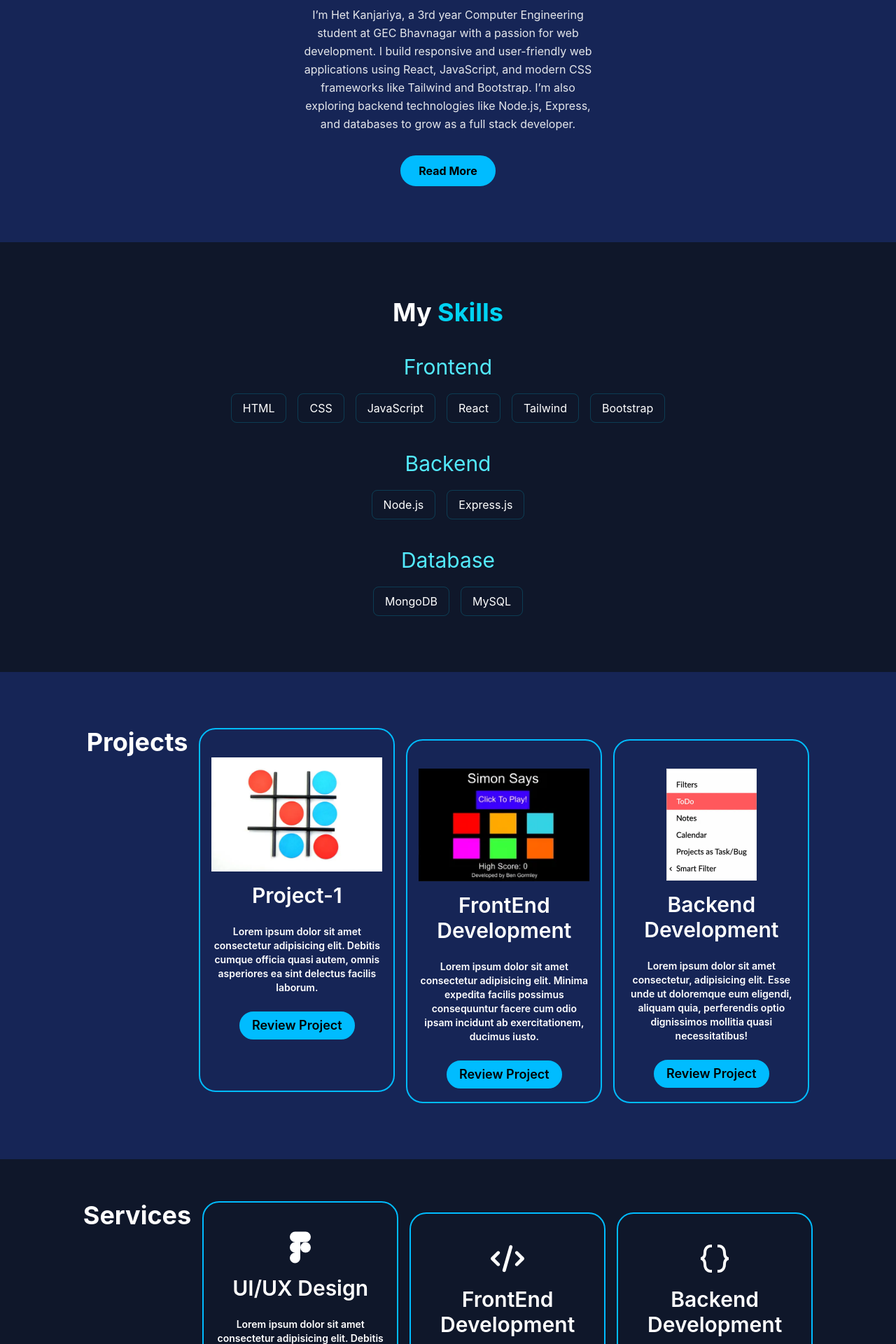
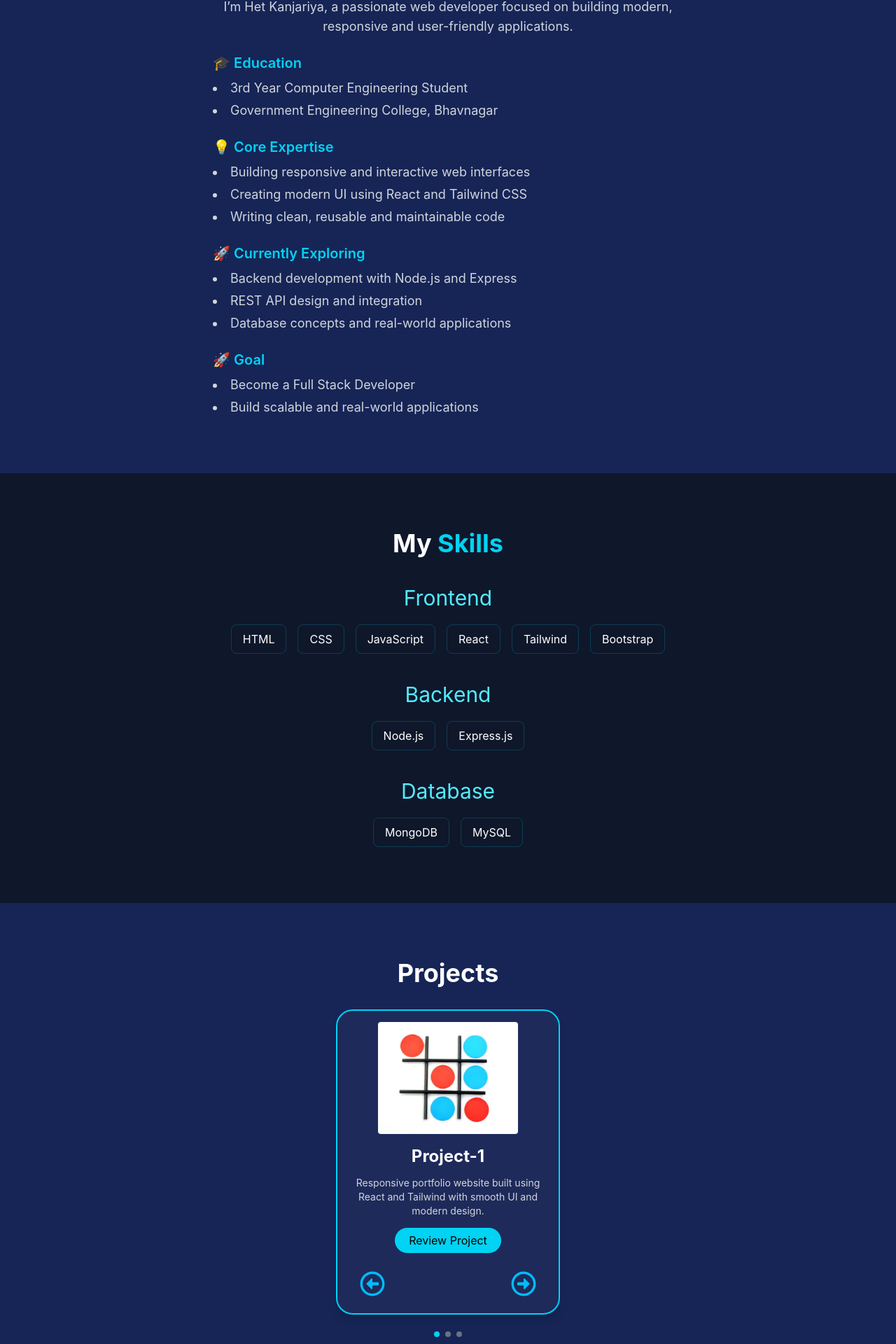
Before and after one commit to hmk2186/My-Portfolio, a React (Vite) app: page / in a window 1280 px wide. Shown: the part 674-2594 px from the top of the page at 70% size. Built offline with nearby package versions, Linux system fonts and the light colour scheme.

Commit message:
Mobile UI Updated

```diff
--- a/src/components/Footer.jsx
+++ b/src/components/Footer.jsx
@@ -3,9 +3,10 @@
 import { RiInstagramFill } from "react-icons/ri";
 
 export default function Footer() {
-  return (<>
-  <div className="bottom-0 h-30 w-full bg-gray-700 ">
-    <div className="flex justify-center gap-8">
+  return (
+    <>
+    {/* <div className="bottom-0 h-30 w-full bg-gray-700 flex justify-center items-center"> */}
+    {/* <div className="flex justify-center gap-8">
               <span className="rounded-full border-sky-400 border-2 p-2 hover:scale-125 transition duration-300 mt-4">
                 <a
                   href="https://github.com/hmk2186"
@@ -33,11 +34,55 @@
                   <RiInstagramFill />
                 </a>
               </span>
-            </div>
-      <div className="text-center mt-4">
+            </div> */}
+      {/* <div >
       @ Het Kanjariya | All Rights Reserved
       </div>
-    </div>
+    </div> */}
+
+    <footer className="w-full bg-gray-800 text-white py-8 px-4">
+
+      {/* Main Footer Content */}
+      <div className="max-w-6xl mx-auto flex flex-col md:flex-row justify-between items-center gap-6">
+
+        {/* Middle - Navigation Links */}
+        <div className="flex flex-wrap justify-center gap-6 text-sm">
+          <a href="#home" className="hover:text-sky-400 transition ">Home</a>
+          <a href="#about" className="hover:text-sky-400 transition">About</a>
+          <a href="#skills" className="hover:text-sky-400 transition">Skills</a>
+          <a href="#projects" className="hover:text-sky-400 transition">Projects</a>
+          <a href="#services" className="hover:text-sky-400 transition">Services</a>
+          <a href="#certificates" className="hover:text-sky-400 transition">Certificates</a>
+          <a href="#contact" className="hover:text-sky-400 transition">Contact</a>
+        </div>
+
+        {/* Right - Social Icons */}
+        <div className="flex gap-4">
+          <a href="https://github.com/hmk2186" target="_blank" rel="noreferrer"
+            className="text-xl hover:text-sky-400 transition">
+            <FaGithub />
+          </a>
+
+          <a href="https://www.linkedin.com/in/het-kanjariya-cte-gecbvn-ce-a48087304/"
+            target="_blank" rel="noreferrer"
+            className="text-xl hover:text-sky-400 transition">
+            <FaLinkedin />
+          </a>
+
+          <a href="https://www.instagram.com/_.het._.kanjariya._/"
+            target="_blank" rel="noreferrer"
+            className="text-xl hover:text-sky-400 transition">
+            <RiInstagramFill />
+          </a>
+        </div>
+      </div>
+
+      {/* Bottom Line */}
+      <div className="text-center text-sm text-gray-400 mt-6">
+        © {new Date().getFullYear()} Het Kanjariya | All Rights Reserved
+      </div>
+
+    </footer>
     </>
   );
 }
--- a/src/sections/About.jsx
+++ b/src/sections/About.jsx
@@ -1,48 +1,113 @@
-import { FaGithub } from "react-icons/fa";
-import { FaLinkedin } from "react-icons/fa6";
-import { RiInstagramFill } from "react-icons/ri";
-import myImage from "../assets/images/IMG_20251024_141215.jpg";
-import "../styles/General.css";
+// import { FaGithub } from "react-icons/fa";
+// import { FaLinkedin } from "react-icons/fa6";
+// import { RiInstagramFill } from "react-icons/ri";
+// import myImage from "../assets/images/IMG_20251024_141215.jpg";
+// import "../styles/General.css";
+
+// export default function About() {
+//   return (
+//     <section
+//       id="about"
+//       className="flex flex-wrap items-center text-center justify-center gap-6 px-4 py-20 bg-[oklch(28.2%_0.091_267.935)]/70 "
+//     >
+//       {/* <div>
+//         <img
+//           src={myImage}
+//           alt="profile"
+//           className="w-64 h-64  rounded-full object-cover mt-2 border-4 border-sky-400"
+//           style={{
+//             animation: "float 3s ease-in-out infinite",
+//           }}
+//         />
+//       </div> */}
+//       <div>
+//         <h1 className="text-5xl font-bold text-white mt-2">
+//           About{" "}
+//           <span className="bg-gradient-to-r from-sky-400 to-purple-500 bg-clip-text text-transparent">
+//             Me
+//           </span>
+//         </h1>
+
+//         <p className="max-w-md mx-auto mt-8 text-gray-200 text-base leading-8 px-4 text-lg">
+//           I’m Het Kanjariya, a 3rd year Computer Engineering student at GEC
+//           Bhavnagar with a passion for web development. I build responsive and
+//           user-friendly web applications using React, JavaScript, and modern CSS
+//           frameworks like Tailwind and Bootstrap. I’m also exploring backend
+//           technologies like Node.js, Express, and databases to grow as a full
+//           stack developer.
+//         </p>
+
+//         {/* <div className="flex gap-8 justify-center mt-4">
+//           <a href="#projects">
+//             <button className=" px-6 py-2 mt-4 bg-sky-400 text-black font-bold rounded-full border-2 border-sky-400 transition duration-300 hover:bg-transparent hover:text-sky-400 hover:scale-105">
+//               Read More
+//             </button>
+//           </a>
+//         </div> */}
+//       </div>
+//     </section>
+//   );
+// }
 
 export default function About() {
   return (
     <section
       id="about"
-      className="flex flex-wrap items-center text-center justify-center gap-6 px-4 py-20 bg-[oklch(28.2%_0.091_267.935)]/70"
+      className="bg-[oklch(28.2%_0.091_267.935)]/70 text-white py-20 px-4 flex flex-col items-center"
     >
-      {/* <div>
-        <img
-          src={myImage}
-          alt="profile"
-          className="w-64 h-64  rounded-full object-cover mt-2 border-4 border-sky-400"
-          style={{
-            animation: "float 3s ease-in-out infinite",
-          }}
-        />
-      </div> */}
-      <div>
-        <h1 className="text-5xl font-bold text-white mt-2">
-          About{" "}
-          <span className="bg-gradient-to-r from-sky-400 to-purple-500 bg-clip-text text-transparent">
-            Me
-          </span>
-        </h1>
+      <h2 className="text-4xl font-bold mb-4">
+        About <span className="text-cyan-400">Me</span>
+      </h2>
 
-        <p className="max-w-md mx-auto mt-3 text-gray-200 text-base leading-relaxed px-4">
-          I’m Het Kanjariya, a 3rd year Computer Engineering student at GEC
-          Bhavnagar with a passion for web development. I build responsive and
-          user-friendly web applications using React, JavaScript, and modern CSS
-          frameworks like Tailwind and Bootstrap. I’m also exploring backend
-          technologies like Node.js, Express, and databases to grow as a full
-          stack developer.
+      <div className="max-w-2xl space-y-6 text-lg">
+        {/* Intro */}
+        <p className="text-gray-300 text-center">
+          I’m Het Kanjariya, a passionate web developer focused on building
+          modern, responsive and user-friendly applications.
         </p>
 
-        <div className="flex gap-8 justify-center mt-4">
-          <a href="#projects">
-            <button className=" px-6 py-2 mt-4 bg-sky-400 text-black font-bold rounded-full border-2 border-sky-400 transition duration-300 hover:bg-transparent hover:text-sky-400 hover:scale-105">
-              Read More
-            </button>
-          </a>
+        {/* Education */}
+        <div>
+          <h3 className="text-xl font-semibold text-cyan-400 mb-2">
+            🎓 Education
+          </h3>
+          <ul className="list-disc list-inside text-gray-300 space-y-1">
+            <li>3rd Year Computer Engineering Student</li>
+            <li>Government Engineering College, Bhavnagar</li>
+          </ul>
+        </div>
+
+        {/* Skills */}
+        <div>
+          <h3 className="text-xl font-semibold text-cyan-400 mb-2">
+            💡 Core Expertise
+          </h3>
+          <ul className="list-disc list-inside text-gray-300 space-y-1">
+            <li>Building responsive and interactive web interfaces</li>
+            <li>Creating modern UI using React and Tailwind CSS</li>
+            <li>Writing clean, reusable and maintainable code</li>
+          </ul>
+        </div>
+
+        {/* Backend */}
+        <div>
+          <h3 className="text-xl font-semibold text-cyan-400 mb-2">
+            🚀 Currently Exploring
+          </h3>
+          <ul className="list-disc list-inside text-gray-300 space-y-1">
+            <li>Backend development with Node.js and Express</li>
+            <li>REST API design and integration</li>
+            <li>Database concepts and real-world applications</li>
+          </ul>
+        </div>
+
+        {/* Goal */}
+        <div>
+          <h3 className="text-xl font-semibold text-cyan-400 mb-2">🚀 Goal</h3>
+          <ul className="list-disc list-inside text-gray-300 space-y-1">
+            <li>Become a Full Stack Developer</li>
+            <li>Build scalable and real-world applications</li>
+          </ul>
         </div>
       </div>
     </section>
--- a/src/sections/Projects.jsx
+++ b/src/sections/Projects.jsx
@@ -1,59 +1,162 @@
 import tic_tac_toe from "../assets/images/tic-tac-toe-game.jpg";
 import simon_says from "../assets/images/simon-says-game.jpg";
 import todo from "../assets/images/todo.jpg";
-import { FaCode } from "react-icons/fa6";
-import { BiCodeCurly } from "react-icons/bi";
+// import { FaCode } from "react-icons/fa6";
+// import { BiCodeCurly } from "react-icons/bi";
+
+// export default function Projects() {
+//   return (
+//     <section
+//       id="projects"
+//       className="flex flex-wrap justify-center gap-4 px-4 py-20"
+//     >
+//       <h3 className="text-white text-4xl font-bold text-center">Projects</h3>
+//       <div className="card-1 rounded-3xl border-2 px-4 py-2 w-70 h-130 text-center border-sky-400 text-3xl text-white font-semibold ">
+//         <div className="flex justify-center text-5xl mt-8 my-4">
+//           <img src={tic_tac_toe} alt="" />
+//         </div>
+//         Project-1
+//         <p className="text-sm mt-6">
+//           Lorem ipsum dolor sit amet consectetur adipisicing elit. Debitis
+//           cumque officia quasi autem, omnis asperiores ea sint delectus facilis
+//           laborum.
+//         </p>
+//         <button className="px-4 py-1 mt-6 bg-sky-400 text-black text-lg font-semibold rounded-full border-2 border-sky-400 transition duration-300 hover:bg-transparent hover:text-sky-400  hover:scale-100">
+//           Review Project
+//         </button>
+//       </div>
+//       <div className="card-1 rounded-3xl border-2 px-4 py-2 w-70 mt-4 h-130 text-center border-sky-400 text-3xl text-white font-semibold ">
+//         <div className="flex justify-center text-5xl mt-8 my-4">
+//           <img src={simon_says} alt="" />
+//         </div>
+//         Project-2
+//         <p className="text-sm mt-6">
+//           Lorem ipsum dolor sit amet consectetur adipisicing elit. Minima
+//           expedita facilis possimus consequuntur facere cum odio ipsam incidunt
+//           ab exercitationem, ducimus iusto.
+//         </p>
+//         <button className="px-4 py-1 mt-6 bg-sky-400 text-black text-lg font-semibold rounded-full border-2 border-sky-400  transition duration-300 hover:bg-transparent hover:text-sky-400 hover:scale-100">
+//           Review Project
+//         </button>
+//       </div>
+//       <div className="card-1 rounded-3xl border-2 px-4 w-70 py-2 mt-4 h-130 text-center border-sky-400 text-3xl text-white font-semibold ">
+//         <div className="flex justify-center text-5xl mt-8 my-4">
+//           <img src={todo} alt="" className="h-40" />
+//         </div>
+//         Project-3
+//         <p className="text-sm mt-6">
+//           Lorem ipsum dolor sit amet consectetur, adipisicing elit. Esse unde ut
+//           doloremque eum eligendi, aliquam quia, perferendis optio dignissimos
+//           mollitia quasi necessitatibus!
+//         </p>
+//         <button className="px-4 py-1 mt-6 bg-sky-400 text-black text-lg font-semibold rounded-full border-2 border-sky-400  transition duration-300 hover:bg-transparent hover:text-sky-400  hover:scale-100">
+//           Review Project
+//         </button>
+//       </div>
+//     </section>
+//   );
+// }
+
+
+import { useState } from "react";
+import { FaRegArrowAltCircleLeft } from "react-icons/fa";
+import { FaRegArrowAltCircleRight } from "react-icons/fa";
+
+
+const projects = [
+  {
+    title: "Project-1",
+    desc: "Responsive portfolio website built using React and Tailwind with smooth UI and modern design.",
+    img: tic_tac_toe,
+    link: "#",
+  },
+  {
+    title: "Project-2",
+    desc: "E-commerce frontend with product listing, filtering and clean UI/UX experience.",
+    img: simon_says,
+    link: "#",
+  },
+  {
+    title: "Project-3",
+    desc: "Task management app with features like ToDo, Notes, Calendar and smart filtering.",
+    img: todo,
+    link: "#",
+  },
+];
 
 export default function Projects() {
+  const [index, setIndex] = useState(0);
+
+  const next = () => {
+    setIndex((prev) => (prev + 1) % projects.length);
+  };
+
+  const prev = () => {
+    setIndex((prev) => (prev - 1 + projects.length) % projects.length);
+  };
+
   return (
     <section
       id="projects"
-      className="flex flex-wrap justify-center gap-4 px-4 py-20"
+      className="bg-[oklch(28.2%_0.091_267.935)]/70 text-white py-20 flex flex-col items-center"
     >
-      <h3 className="text-white text-4xl font-bold text-center">Projects</h3>
-      <div className="card-1 rounded-3xl border-2 px-4 py-2 w-70 h-130 text-center border-sky-400 text-3xl text-white font-semibold ">
-        <div className="flex justify-center text-5xl mt-8 my-4">
-          <img src={tic_tac_toe} alt="" />
+      <h2 className="text-4xl font-bold mb-8">Projects</h2>
+
+      {/* Card */}
+      <div className="bg-[#1e2a5a] border-2 border-cyan-400 rounded-3xl p-4 w-[320px] text-center shadow-lg transition-all duration-500 hover:shadow-[0_0_25px_#22d3ee] hover:scale-105">
+
+        <img
+          src={projects[index].img}
+          alt="project"
+          className="w-50 h-40 object-cover mx-auto mb-4 rounded"
+        />
+
+        <h3 className="text-2xl font-bold mb-3">
+          {projects[index].title}
+        </h3>
+
+        <p className="text-gray-300 text-sm mb-5">
+          {projects[index].desc}
+        </p>
+
+        <a
+          href={projects[index].link}
+          target="_blank"
+          rel="noreferrer"
+          className="bg-cyan-400 text-black px-5 py-2 rounded-full hover:bg-cyan-300 transition"
+        >
+          Review Project
+        </a>
+
+        {/* 🔥 Buttons inside card */}
+        <div className="flex justify-between mt-6">
+          <button
+            onClick={prev}
+            className="text-black px-4 py-2 text-4xl text-sky-400 rounded-full hover:scale-110 transition"
+          >
+            <FaRegArrowAltCircleLeft />
+          </button>
+
+          <button
+            onClick={next}
+            className="text-black px-4 py-2 text-4xl text-sky-400 rounded-full hover:scale-110 transition"
+          >
+            <FaRegArrowAltCircleRight />
+          </button>
         </div>
-        Project-1
-        <p className="text-sm mt-6">
-          Lorem ipsum dolor sit amet consectetur adipisicing elit. Debitis
-          cumque officia quasi autem, omnis asperiores ea sint delectus facilis
-          laborum.
-        </p>
-        <button className="px-4 py-1 mt-6 bg-sky-400 text-black text-lg font-semibold rounded-full border-2 border-sky-400 transition duration-300 hover:bg-transparent hover:text-sky-400  hover:scale-100">
-          Review Project
-        </button>
       </div>
-      <div className="card-1 rounded-3xl border-2 px-4 py-2 w-70 mt-4 h-130 text-center border-sky-400 text-3xl text-white font-semibold ">
-        <div className="flex justify-center text-5xl mt-8 my-4">
-          <img src={simon_says} alt="" />
-        </div>
-        FrontEnd <br />
-        Development
-        <p className="text-sm mt-6">
-          Lorem ipsum dolor sit amet consectetur adipisicing elit. Minima
-          expedita facilis possimus consequuntur facere cum odio ipsam incidunt
-          ab exercitationem, ducimus iusto.
-        </p>
-        <button className="px-4 py-1 mt-6 bg-sky-400 text-black text-lg font-semibold rounded-full border-2 border-sky-400  transition duration-300 hover:bg-transparent hover:text-sky-400 hover:scale-100">
-          Review Project
-        </button>
-      </div>
-      <div className="card-1 rounded-3xl border-2 px-4 w-70 py-2 mt-4 h-130 text-center border-sky-400 text-3xl text-white font-semibold ">
-        <div className="flex justify-center text-5xl mt-8 my-4">
-          <img src={todo} alt="" className="h-40" />
-        </div>
-        Backend <br />
-        Development
-        <p className="text-sm mt-6">
-          Lorem ipsum dolor sit amet consectetur, adipisicing elit. Esse unde ut
-          doloremque eum eligendi, aliquam quia, perferendis optio dignissimos
-          mollitia quasi necessitatibus!
-        </p>
-        <button className="px-4 py-1 mt-6 bg-sky-400 text-black text-lg font-semibold rounded-full border-2 border-sky-400  transition duration-300 hover:bg-transparent hover:text-sky-400  hover:scale-100">
-          Review Project
-        </button>
+
+      {/* Dots */}
+      <div className="flex gap-2 mt-6">
+        {projects.map((_, i) => (
+          <span
+            key={i}
+            onClick={() => setIndex(i)}
+            className={`h-2 w-2 cursor-pointer rounded-full ${
+              i === index ? "bg-cyan-400" : "bg-gray-500"
+            }`}
+          />
+        ))}
       </div>
     </section>
   );
--- a/src/sections/Services.jsx
+++ b/src/sections/Services.jsx
@@ -4,37 +4,46 @@
 
 export default function Services() {
   return (
-    <section id="services" className="flex flex-wrap justify-center gap-4 px-4 py-15 bg-[#0f172a]">
-      <h3 className="text-white text-4xl font-bold text-center">
-        Services
-      </h3>
-      <div className="card-1 rounded-3xl border-2 px-4 py-2 w-70 h-100 text-center border-sky-400 text-3xl text-white font-semibold hover:bg-sky-500 hover:text-black transition duration-300">
+    <section
+      id="services"
+      className="flex flex-wrap justify-center gap-4 px-4 py-15 bg-[#0f172a]"
+    >
+      <h3 className="text-white text-4xl font-bold text-center">Services</h3>
+      <div className="card-1 rounded-3xl border-2 px-4 py-2 w-70 h-90 text-center border-sky-400 text-3xl text-white font-semibold hover:bg-sky-500 hover:text-black transition duration-300">
         <div className="flex justify-center text-5xl mt-8 my-4">
           <IoLogoFigma />
         </div>
         UI/UX Design
         <p className="text-sm mt-6">
-          Lorem ipsum dolor sit amet consectetur adipisicing elit. Debitis
-          cumque officia quasi autem, omnis asperiores ea sint delectus facilis
-          nesciunt, corrupti quas! Ut dolor nihil earum saepe blanditiis, quidem
-          laborum.
+          I design clean and user-friendly interfaces with a focus on user
+          experience. I ensure intuitive layouts, consistent design systems, and
+          visually engaging components for better usability.
         </p>
       </div>
-      <div className="card-2 rounded-3xl border-2 px-4 py-2 w-70 mt-4 h-100 text-center border-sky-400 text-3xl text-white font-semibold hover:bg-sky-500 hover:text-black transition duration-300">
+      <div className="card-2 rounded-3xl border-2 px-4 py-2 w-70 mt-4 h-90 text-center border-sky-400 text-3xl text-white font-semibold hover:bg-sky-500 hover:text-black transition duration-300">
         <div className="flex justify-center text-5xl mt-8 my-4">
           <FaCode />
         </div>
         FrontEnd <br />
         Development
-        <p className="text-sm mt-6">Lorem ipsum dolor sit amet consectetur adipisicing elit. Minima expedita facilis possimus consequuntur facere cum odio ipsam incidunt doloremque omnis eius deserunt voluptatum asperiores nesciunt repellat ab exercitationem, ducimus iusto.</p>
+        <p className="text-sm mt-6">
+          I build responsive and interactive user interfaces using modern
+          technologies like React.js and Tailwind CSS. My focus is on creating
+          fast, accessible, and visually appealing web experiences that work
+          seamlessly across all devices.
+        </p>
       </div>
-      <div className="card-3 rounded-3xl border-2 px-4 w-70 py-2 mt-4 h-100 text-center border-sky-400 text-3xl text-white font-semibold hover:bg-sky-500 hover:text-black transition duration-300">
+      <div className="card-3 rounded-3xl border-2 px-4 w-70 py-2 mt-4 h-90 text-center border-sky-400 text-3xl text-white font-semibold hover:bg-sky-500 hover:text-black transition duration-300">
         <div className="flex justify-center text-5xl mt-8 my-4">
           <BiCodeCurly />
         </div>
         Backend <br />
         Development
-        <p className="text-sm mt-6">Lorem ipsum dolor sit amet consectetur, adipisicing elit. Esse adipisci iusto nam consequuntur minima incidunt reiciendis, pariatur unde ut doloremque eum eligendi, aliquam quia, perferendis optio dignissimos mollitia quasi necessitatibus!</p>
+        <p className="text-sm mt-6">
+          I develop efficient backend systems and APIs to handle data,
+          authentication, and server-side logic. I focus on performance,
+          scalability, and secure data handling.
+        </p>
       </div>
     </section>
   );
--- a/src/styles/General.css
+++ b/src/styles/General.css
@@ -1,6 +1,6 @@
 @import "tailwindcss";
 html {
-  scroll-behavior: smooth;
+  scroll-behavior: auto;
 }
 @keyframes float {
   0%, 100% {
```
Also changed, not shown: src/sections/Certificates.jsx (+23 -19 lines).
